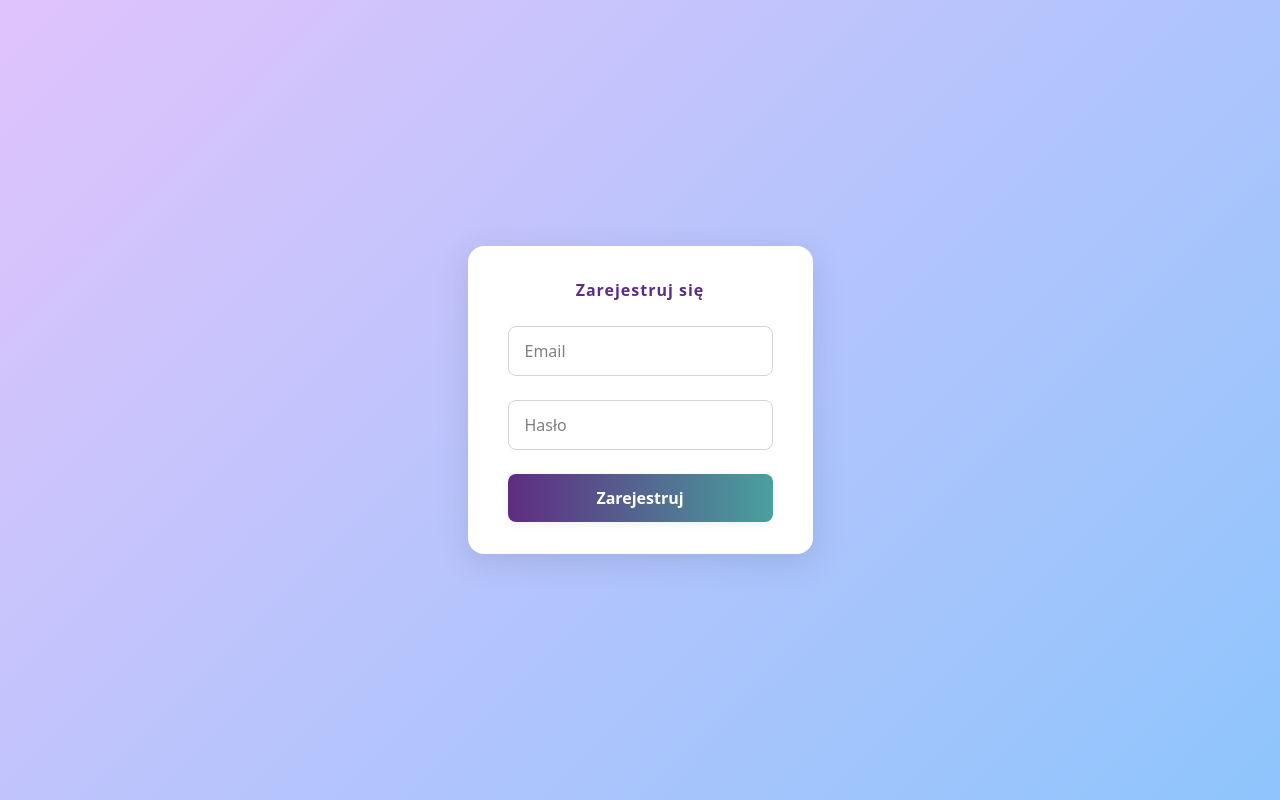
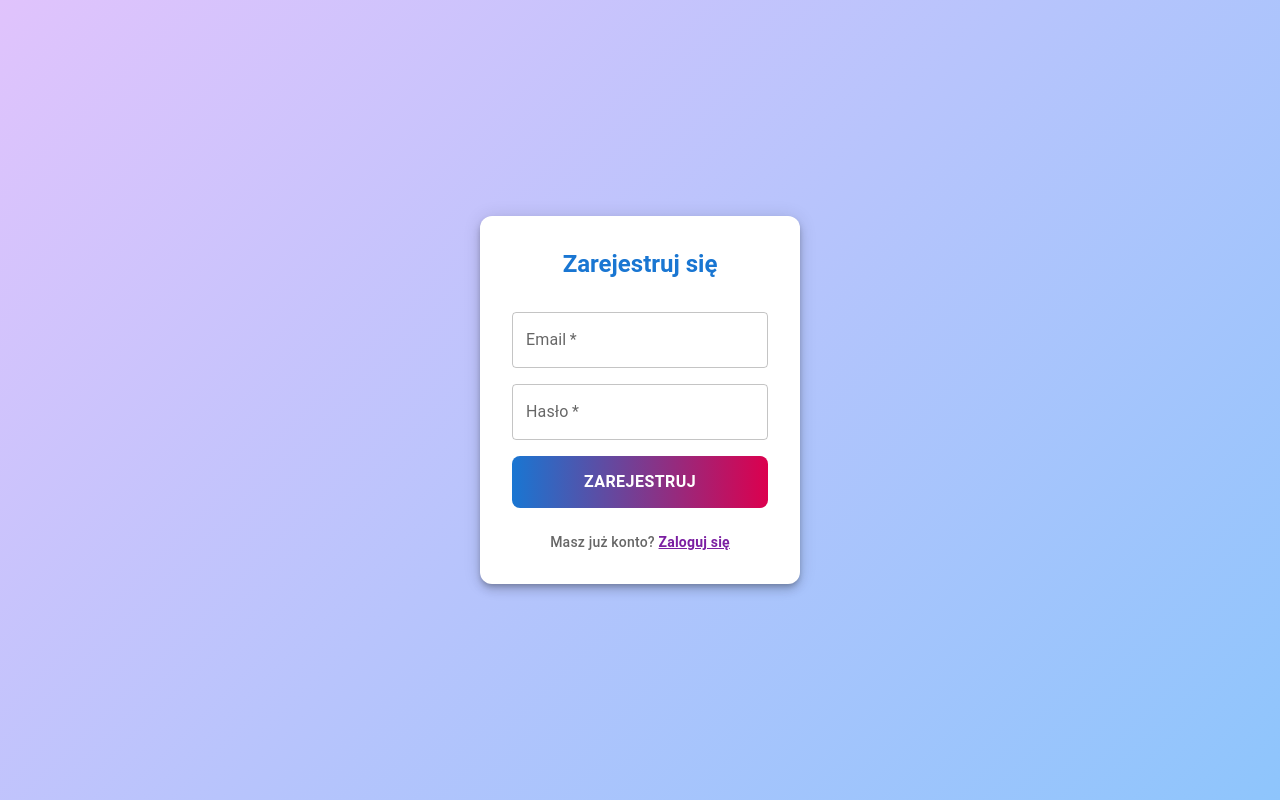
Before and after one commit to Soberek/library, a React (Vite) app: page /sign-up in a window 1280 px wide. Built offline with nearby package versions, Linux system fonts and the light colour scheme; no server answers.

Commit message:
feat: enhance SignUp component with loading state, error handling, and improved UI

```diff
--- a/src/pages/SignUp.tsx
+++ b/src/pages/SignUp.tsx
@@ -1,13 +1,25 @@
 import React, { useState } from "react";
 import { auth } from "../config/firebaseConfig";
 import { createUserWithEmailAndPassword } from "firebase/auth";
-import { Navigate } from "react-router-dom";
+import { Link, Navigate, useNavigate } from "react-router-dom";
 import { useUser } from "../providers/UserContext";
+import {
+  Box,
+  Button,
+  TextField,
+  Typography,
+  Paper,
+  CircularProgress,
+  Alert,
+} from "@mui/material";
 
 const SignUp: React.FC = () => {
   const [email, setEmail] = useState("");
   const [password, setPassword] = useState("");
+  const [loading, setLoading] = useState(false);
+  const [error, setError] = useState<string | null>(null);
   const authContext = useUser();
+  const navigate = useNavigate();
 
   if (authContext.user?.uid) {
     return <Navigate to="/" />;
@@ -15,6 +27,8 @@ const SignUp: React.FC = () => {
 
   const handleSignUp = async (e: React.FormEvent) => {
     e.preventDefault();
+    setLoading(true);
+    setError(null);
     try {
       const userCredential = await createUserWithEmailAndPassword(
         auth,
@@ -22,98 +36,117 @@ const SignUp: React.FC = () => {
         password,
       );
       if (userCredential.user) {
-        console.log("User created:", userCredential.user);
-        return <Navigate to="/sign-in" />;
+        navigate("/sign-in");
       }
     } catch (error) {
-      console.error(
-        "Error signing up:",
-        error instanceof Error ? error.message : "Unknown error",
+      setError(
+        error instanceof Error
+          ? `Wystąpił błąd: ${error.message}`
+          : "Wystąpił nieznany błąd",
       );
+    } finally {
+      setLoading(false);
     }
   };
 
   return (
-    <div
-      style={{
-        display: "flex",
-        justifyContent: "center",
-        alignItems: "center",
-        minHeight: "100vh",
+    <Box
+      display="flex"
+      justifyContent="center"
+      alignItems="center"
+      minHeight="100vh"
+      sx={{
         background: "linear-gradient(135deg, #e0c3fc 0%, #8ec5fc 100%)",
       }}
     >
-      <form
-        onSubmit={handleSignUp}
-        style={{
-          background: "#fff",
-          padding: "2rem 2.5rem",
-          borderRadius: "16px",
-          boxShadow: "0 8px 32px rgba(44, 62, 80, 0.15)",
+      <Paper
+        elevation={6}
+        sx={{
+          p: 4,
+          borderRadius: 3,
+          minWidth: 320,
           display: "flex",
           flexDirection: "column",
-          gap: "1.5rem",
-          minWidth: "320px",
+          gap: 3,
         }}
       >
-        <h2
-          style={{
-            margin: 0,
-            color: "#5f2c82",
-            textAlign: "center",
-            fontWeight: 700,
-            letterSpacing: "1px",
+        <Typography
+          variant="h5"
+          align="center"
+          fontWeight={700}
+          color="primary"
+          gutterBottom
+        >
+          Zarejestruj się
+        </Typography>
+        {error && (
+          <Alert severity="error" sx={{ mb: 2 }}>
+            {error}
+          </Alert>
+        )}
+        <form
+          onSubmit={handleSignUp}
+          style={{ display: "flex", flexDirection: "column", gap: "1rem" }}
+        >
+          <TextField
+            type="email"
+            label="Email"
+            value={email}
+            onChange={(e) => setEmail(e.target.value)}
+            variant="outlined"
+            fullWidth
+            required
+          />
+          <TextField
+            type="password"
+            label="Hasło"
+            value={password}
+            onChange={(e) => setPassword(e.target.value)}
+            variant="outlined"
+            fullWidth
+            required
+          />
+          <Button
+            type="submit"
+            variant="contained"
+            color="primary"
+            disabled={loading}
+            fullWidth
+            sx={{
+              fontWeight: 600,
+              fontSize: "1rem",
+              py: 1.5,
+              borderRadius: 2,
+            }}
+            startIcon={loading ? <CircularProgress size={20} /> : null}
+          >
+            {loading ? "Rejestruję..." : "Zarejestruj"}
+          </Button>
+        </form>
+        <Typography
+          align="center"
+          variant="body2"
+          sx={{
+            color: "text.secondary",
+            fontWeight: 500,
+            letterSpacing: 0.2,
           }}
         >
-          Zarejestruj się
-        </h2>
-        <input
-          type="email"
-          value={email}
-          onChange={(e) => setEmail(e.target.value)}
-          placeholder="Email"
-          style={{
-            padding: "0.75rem 1rem",
-            borderRadius: "8px",
-            border: "1px solid #d1d5db",
-            fontSize: "1rem",
-            outline: "none",
-            transition: "border-color 0.2s",
-          }}
-        />
-        <input
-          type="password"
-          value={password}
-          onChange={(e) => setPassword(e.target.value)}
-          placeholder="Hasło"
-          style={{
-            padding: "0.75rem 1rem",
-            borderRadius: "8px",
-            border: "1px solid #d1d5db",
-            fontSize: "1rem",
-            outline: "none",
-            transition: "border-color 0.2s",
-          }}
-        />
-        <button
-          type="submit"
-          style={{
-            padding: "0.75rem 1rem",
-            borderRadius: "8px",
-            border: "none",
-            background: "linear-gradient(90deg, #5f2c82 0%, #49a09d 100%)",
-            color: "#fff",
-            fontWeight: 600,
-            fontSize: "1rem",
-            cursor: "pointer",
-            boxShadow: "0 2px 8px rgba(44, 62, 80, 0.08)",
-            transition: "background 0.2s",
-          }}
-        >
-          Zarejestruj
-        </button>
-      </form>
-    </div>
+          Masz już konto?{" "}
+          <Link
+            to="/sign-in"
+            replace
+            style={{
+              color: "#7b1fa2",
+              textDecoration: "underline",
+              fontWeight: 600,
+            }}
+          >
+            Zaloguj się
+          </Link>
+        </Typography>
+      </Paper>
+    </Box>
   );
 };
 
```
